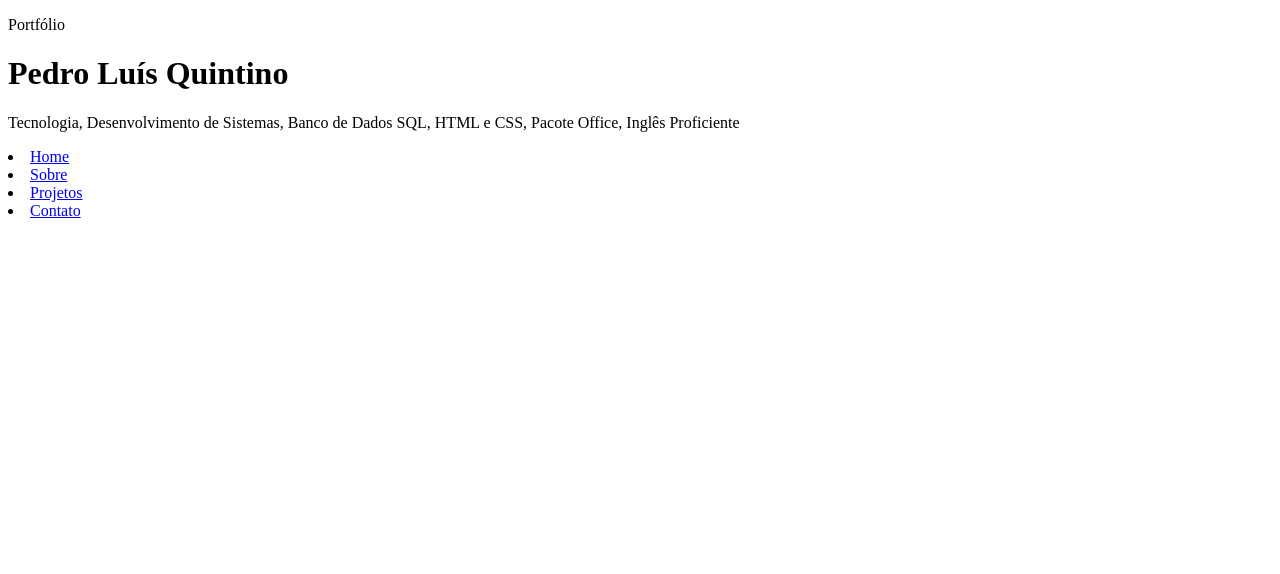
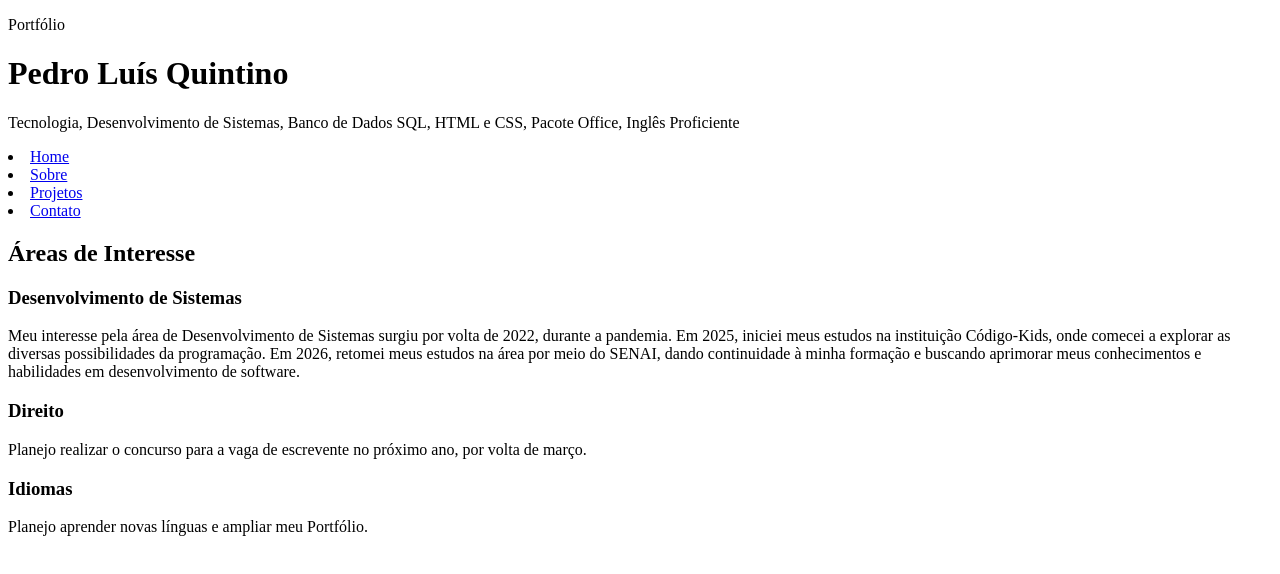
Before and after one commit to quintin0p/quintin0p.github.io, a plain HTML site: page index.html in a window 1280 px wide. Drawn offline with Linux system fonts and the light colour scheme.

Commit message:
Atualiza a página inicial do projeto

```diff
--- a/index.html
+++ b/index.html
@@ -7,6 +7,7 @@
     <link rel="stylesheet" href="./style/style.css">
 </head>
 <body>
+    <!-- ---------- -->
     <header class="cabecalho">
         <div class="container">
             <p class="etiqueta">Portfólio</p>
@@ -27,6 +28,41 @@
 
         </div>
     </header>
+    <!-- ---------- -->
+    <main>
+        <section class="secao">
+            <div class="container">
+                <h2 class="titulo-secao">Áreas de Interesse</h2>
+
+                <div class="grade-cards">
+                    <article class="card">
+                        <h3>Desenvolvimento de Sistemas</h3>
+                        <p>
+                            Meu interesse pela área de Desenvolvimento de Sistemas surgiu por volta de 2022, durante a pandemia.
+                             Em 2025, iniciei meus estudos na instituição Código-Kids, onde comecei a explorar as diversas possibilidades da programação.
+                            Em 2026, retomei meus estudos na área por meio do SENAI, dando continuidade à minha formação e buscando aprimorar meus conhecimentos
+                             e habilidades em desenvolvimento de software.
+                        </p>
+                    </article>
+
+                    <article class="card">
+                        <h3>Direito</h3>
+                        <p>
+                            Planejo realizar o concurso para a vaga de escrevente no próximo ano, por volta de março.
+                        </p>
+                    </article>
+
+                    <article class="card">
+                        <h3>Idiomas</h3>
+                        <p>
+                            Planejo aprender novas línguas e ampliar meu Portfólio.
+                        </p>
+                    </article>
+                </div>
+
+            </div>
+        </section>
+    </main>
 
 </body>
 </html>
```
